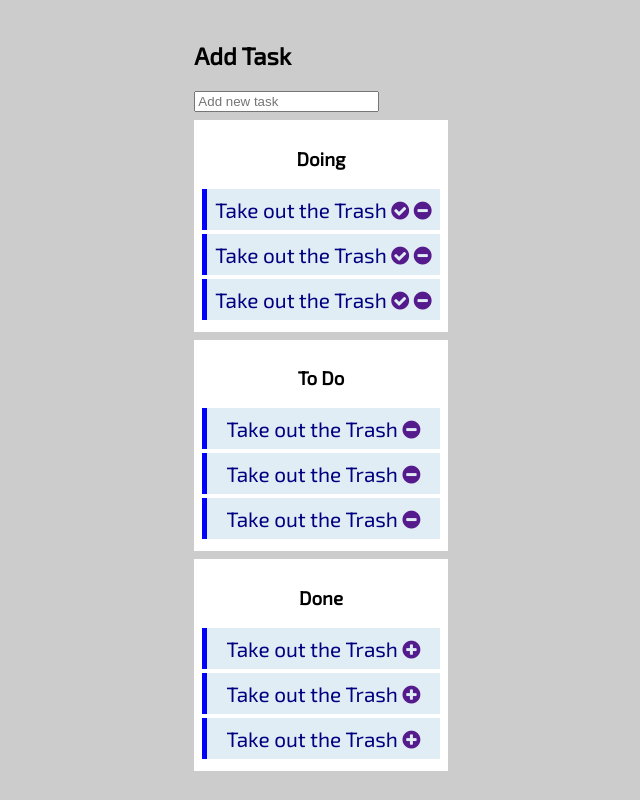
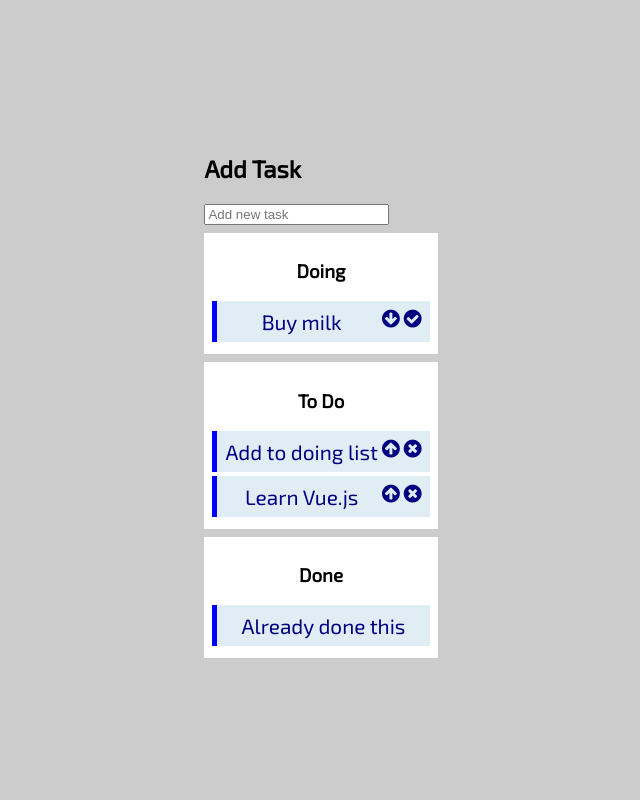
Before and after one commit to DaJoker29/arete, a Vue app: page / in a window 1280 px wide. Shown: the whole page, without its empty margins (319-959 px from the left). Built offline with nearby package versions, Linux system fonts and the light colour scheme; the HTML template or start-up script is replaced by a standard one.

Commit message:
Basic Task functionality

```diff
--- a/app/App.vue
+++ b/app/App.vue
@@ -7,31 +7,48 @@
         type="text"
         placeholder="Add new task"
         name="todo">
-      <span>{{ todo }}</span>
     </form>
     <div class="listContainer">
       <div class="activeTodos">
         <h3>Doing</h3>
         <ul>
-          <li>Take out the Trash <a href=""><i class="fa fa-check-circle"/></a>&nbsp;<a href=""><i class="fa fa-minus-circle"/></a></li>
-          <li>Take out the Trash <a href=""><i class="fa fa-check-circle"/></a>&nbsp;<a href=""><i class="fa fa-minus-circle"/></a></li>
-          <li>Take out the Trash <a href=""><i class="fa fa-check-circle"/></a>&nbsp;<a href=""><i class="fa fa-minus-circle"/></a></li>
+          <li
+            v-for="(data, index) in todos.doing"
+            :key="index">
+            {{ data.todo }}
+            <i
+              class="fa fa-check-circle"
+              @click="shift('doing', 'done', index)"/>
+            <i
+              class="fa fa-arrow-circle-down"
+              @click="shift('doing', 'todo', index)"/>
+          </li>
         </ul>
       </div>
       <div class="inactiveTodos">
         <h3>To Do</h3>
         <ul>
-          <li>Take out the Trash <a href=""><i class="fa fa-minus-circle"/></a></li>
-          <li>Take out the Trash <a href=""><i class="fa fa-minus-circle"/></a></li>
-          <li>Take out the Trash <a href=""><i class="fa fa-minus-circle"/></a></li>
+          <li
+            v-for="(data, index) in todos.todo"
+            :key="index">
+            {{ data.todo }}
+            <i
+              class="fa fa-times-circle"
+              @click="remove('todo', index)"/>
+            <i
+              class="fa fa-arrow-circle-up"
+              @click="shift('todo', 'doing', index)"/>
+          </li>
         </ul>
       </div>
       <div class="completedTodos">
         <h3>Done</h3>
         <ul>
-          <li>Take out the Trash <a href=""><i class="fa fa-plus-circle"/></a></li>
-          <li>Take out the Trash <a href=""><i class="fa fa-plus-circle"/></a></li>
-          <li>Take out the Trash <a href=""><i class="fa fa-plus-circle"/></a></li>
+          <li
+            v-for="(data, index) in todos.done"
+            :key="index">
+            {{ data.todo }}
+          </li>
         </ul>
       </div>
     </div>
@@ -44,7 +61,25 @@ export default {
   data() {
     return {
       todo: '',
+      todos: {
+        doing: [{ todo: 'Buy milk' }],
+        todo: [{ todo: 'Add to doing list' }, { todo: 'Learn Vue.js' }],
+        done: [{ todo: 'Already done this' }],
+      },
     };
+  },
+  methods: {
+    addTodo() {
+      this.todos.todo.push({ todo: this.todo });
+      this.todo = '';
+    },
+    remove(prop, id) {
+      this.todos[prop].splice(id, 1);
+    },
+    shift(from, to, id) {
+      const task = this.todos[from].splice(id, 1);
+      this.todos[to].push(task[0]);
+    },
   },
 };
 </script>
@@ -88,4 +123,9 @@ ul li {
   margin-bottom: 0.25rem;
   color: navy;
 }
+
+i {
+  float: right;
+  padding-left: 0.25rem;
+}
 </style>
```
